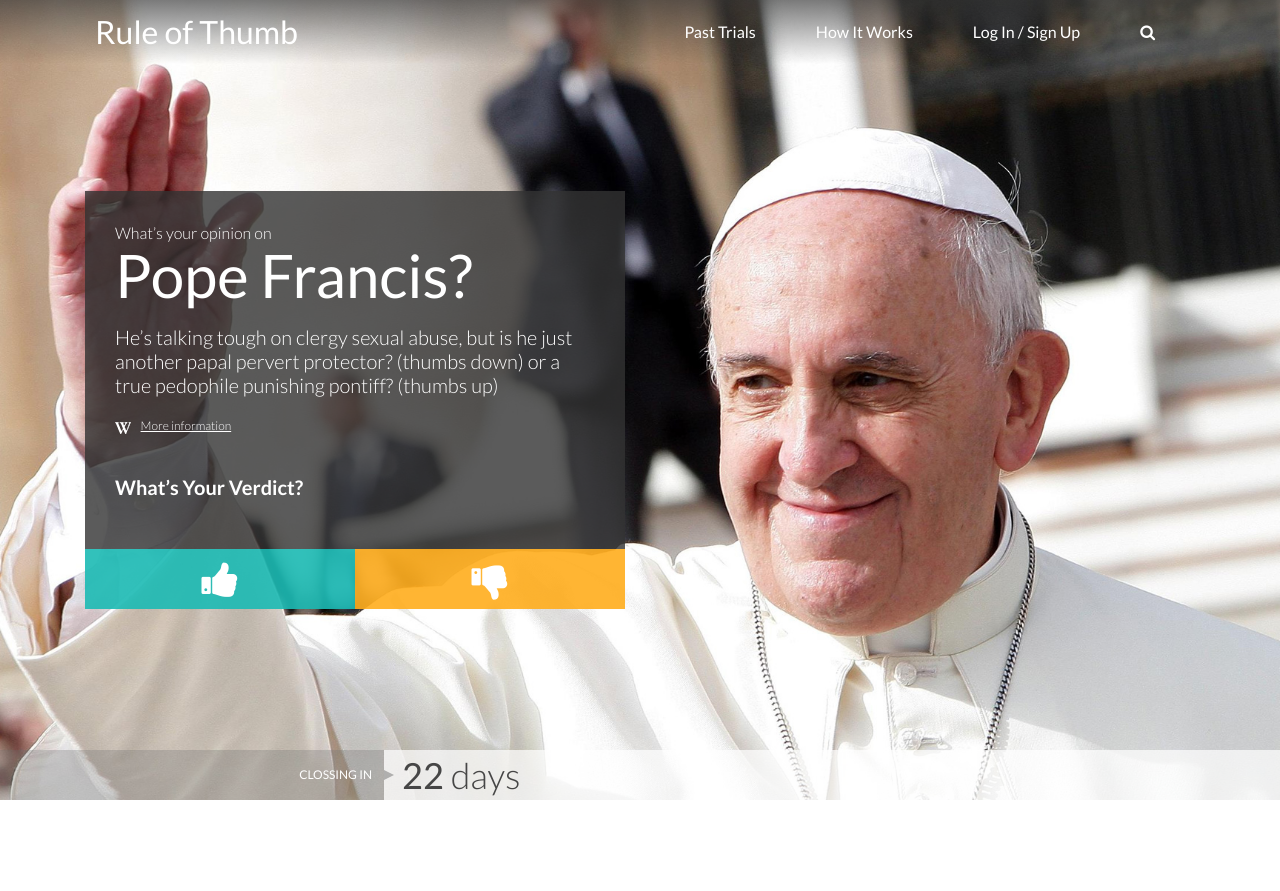
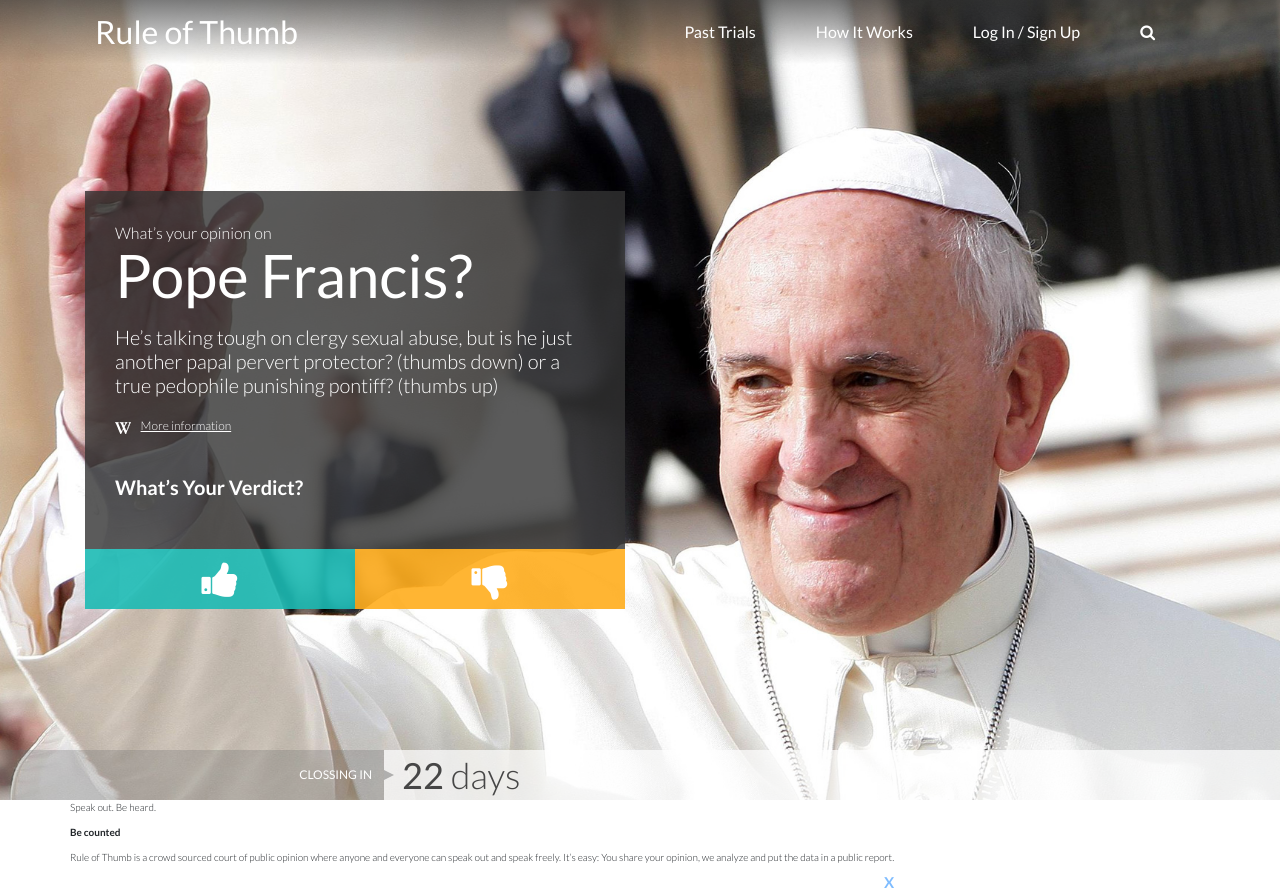
Before and after one commit to sebaspa/ruleofthumb, an Angular app: page /#/home in a window 1280 px wide. Before the commit the page ends 800 px from the top, so only its background shows below. Built offline with nearby package versions, Linux system fonts and the light colour scheme.

Commit message:
Inclusion del mensaje

```diff
--- a/src/app/components/home/home.component.html
+++ b/src/app/components/home/home.component.html
@@ -40,3 +40,19 @@
     <p>22 <span class="font-light">days</span></p>
   </div>
 </div>
+<div class="container">
+  <div class="row">
+    <div class="cont-msg-alert">
+      <div class="title">
+        <p class="font-light">Speak out. Be heard. </p>
+        <p class="font-bold">Be counted</p>
+      </div>
+      <div class="txt">
+        <p class="font-light">Rule of Thumb is a crowd sourced court of public opinion where anyone and everyone can speak out and speak freely. It’s easy: You share your opinion, we analyze and put the data in a public report.</p>
+      </div>
+      <div class="close">
+        <a href="#">X</a>
+      </div>
+    </div>
+  </div>
+</div>
```
